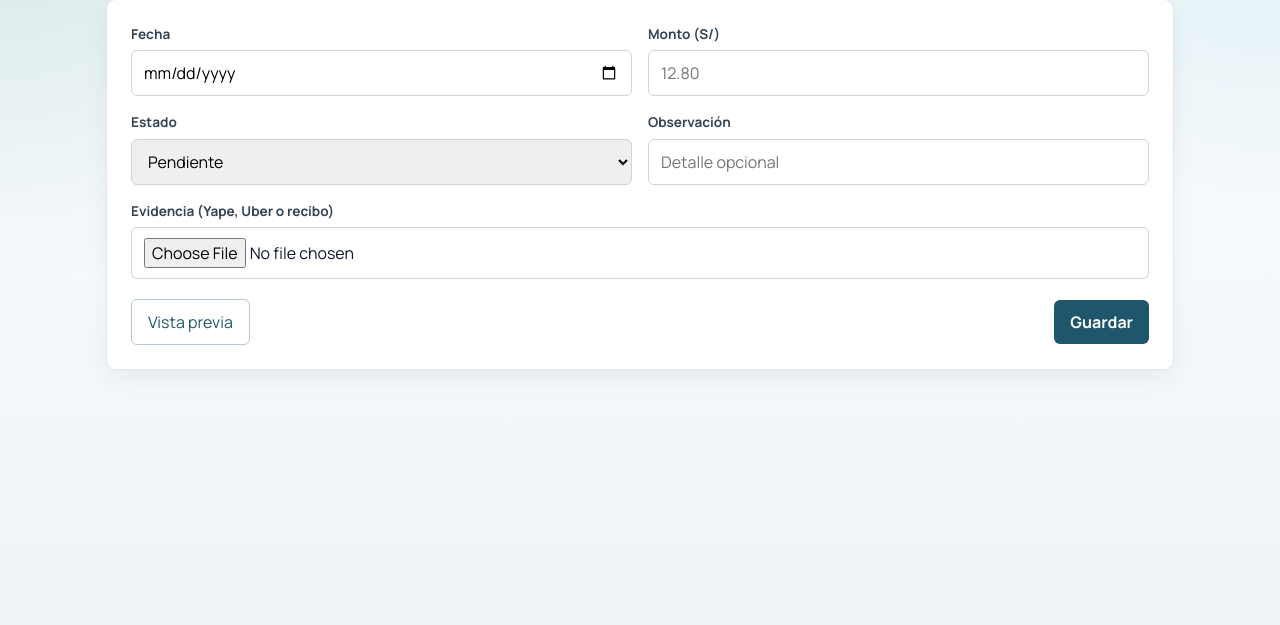
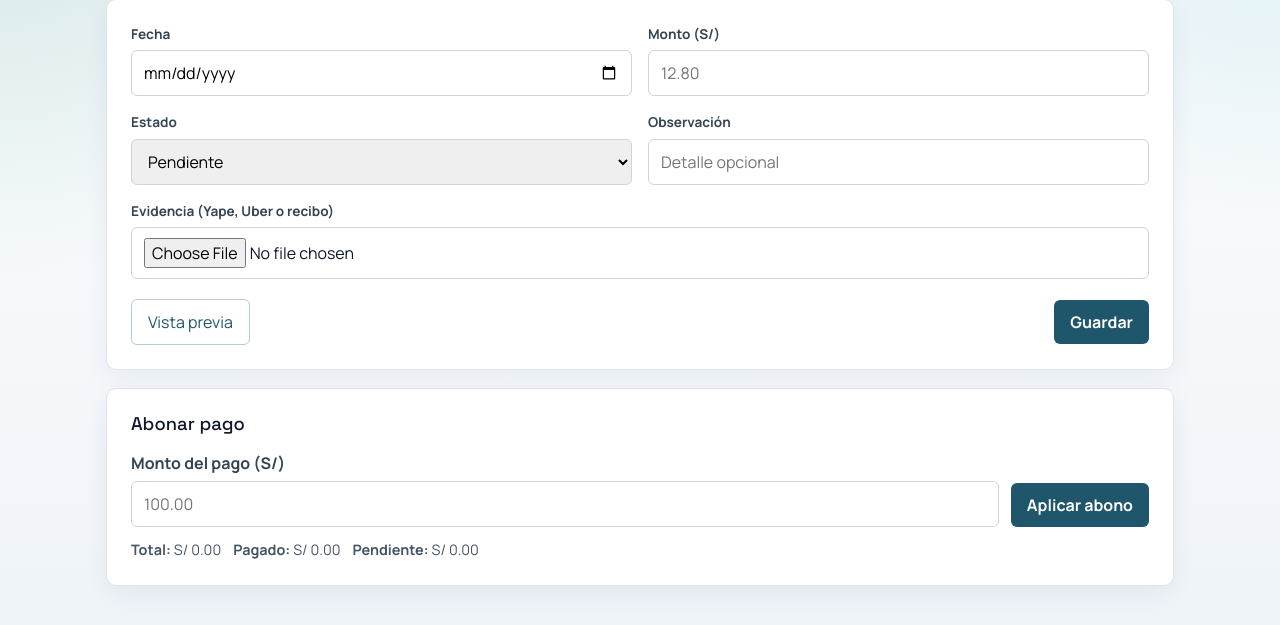
Before and after one commit to vdcconstrucciones123-doc/Control-de-proyectos, a Django app: page /ingresarmovilidad in a window 1280 px wide. Shown: the part 137-762 px from the top of the page. Run offline with Django 5.2, Linux system fonts and the light colour scheme; data that the repository does not hold is empty; some libraries are stand-ins or nearby versions.

Commit message:
Actualizar pagos y vista de movilidad

```diff
--- a/report_app/views.py
+++ b/report_app/views.py
@@ -41,6 +41,40 @@ INCIDENT_ENTRY_STATUSES = {"Abierto", "Cerrado", "Borrador"}
 logger = logging.getLogger(__name__)
 
 
+def _coerce_decimal(value):
+    if value is None:
+        return Decimal("0")
+    try:
+        return Decimal(str(value).replace(",", ".").strip())
+    except (InvalidOperation, TypeError, ValueError):
+        return Decimal("0")
+
+
+def _apply_partial_payment(payment_amount):
+    payment_total = _coerce_decimal(payment_amount)
+    if payment_total <= 0:
+        raise ValueError("El abono debe ser mayor a cero.")
+
+    remaining = payment_total
+    expenses = list(MobilityExpense.objects.all().order_by("date", "id"))
+    for expense in expenses:
+        if remaining <= 0:
+            break
+        if expense.amount <= expense.paid_amount:
+            expense.sync_status_from_payment()
+            expense.save(update_fields=["paid_amount", "status", "updated_at"])
+            continue
+
+        available = expense.amount - expense.paid_amount
+        applied = min(remaining, available)
+        expense.paid_amount += applied
+        remaining -= applied
+        expense.sync_status_from_payment()
+        expense.save(update_fields=["paid_amount", "status", "updated_at"])
+
+    return payment_total - remaining
+
+
 def mobility_expenses(request):
     expenses = MobilityExpense.objects.all()
     editing_id = request.GET.get("edit") or request.POST.get("expense_id")
@@ -51,6 +85,19 @@ def mobility_expenses(request):
     form_values = request.POST if request.method == "POST" else None
 
     if request.method == "POST":
+        payment_amount_value = (request.POST.get("payment_amount") or "").strip()
+        if payment_amount_value:
+            try:
+                _apply_partial_payment(payment_amount_value)
+            except ValueError as exc:
+                return render(request, "report_app/mobility_entry.html", {
+                    "expenses": expenses,
+                    "expense_to_edit": expense_to_edit,
+                    "form_values": form_values,
+                    "error": str(exc),
+                }, status=400)
+            return redirect("mobility_entry")
+
         if request.POST.get("action") == "delete":
             expense_to_delete = get_object_or_404(MobilityExpense, pk=request.POST.get("expense_id"))
             expense_to_delete.delete()
@@ -70,13 +117,16 @@ def mobility_expenses(request):
                 "error": "Ingresa una fecha y un monto mayor que cero.",
             }, status=400)
 
+        selected_status = request.POST.get("status") if request.POST.get("status") in dict(MobilityExpense.STATUS_CHOICES) else MobilityExpense.STATUS_PENDING
+        current_paid = expense_to_edit.paid_amount if expense_to_edit else Decimal("0")
         payload = {
             "date": date,
             "amount": amount,
+            "paid_amount": amount if selected_status == MobilityExpense.STATUS_PAID else min(current_paid, amount),
             "transport": "",
             "origin": "",
             "destination": "",
-            "status": request.POST.get("status") if request.POST.get("status") in dict(MobilityExpense.STATUS_CHOICES) else MobilityExpense.STATUS_PENDING,
+            "status": selected_status,
             "notes": (request.POST.get("notes") or "").strip(),
         }
         receipt = request.FILES.get("receipt")
@@ -86,9 +136,12 @@ def mobility_expenses(request):
         if expense_to_edit:
             for key, value in payload.items():
                 setattr(expense_to_edit, key, value)
+            expense_to_edit.sync_status_from_payment()
             expense_to_edit.save()
         else:
-            MobilityExpense.objects.create(**payload)
+            expense = MobilityExpense.objects.create(**payload)
+            expense.sync_status_from_payment()
+            expense.save(update_fields=["paid_amount", "status", "updated_at"])
         return redirect("mobility_entry")
 
     return render(request, "report_app/mobility_entry.html", {
@@ -100,16 +153,22 @@ def mobility_expenses(request):
         "form_status": expense_to_edit.status if expense_to_edit else "",
         "form_notes": expense_to_edit.notes if expense_to_edit else "",
         "total": sum((expense.amount for expense in expenses), Decimal("0")),
+        "total_paid": sum((expense.paid_amount for expense in expenses), Decimal("0")),
+        "total_pending": sum((expense.due_amount for expense in expenses), Decimal("0")),
     })
 
 
 def mobility_preview(request):
-    expenses = MobilityExpense.objects.all()
+    expenses = MobilityExpense.objects.all().order_by("date", "id")
+    for expense in expenses:
+        expense.sync_status_from_payment()
+        if expense.pk:
+            expense.save(update_fields=["paid_amount", "status", "updated_at"])
     return render(request, "report_app/mobility_preview.html", {
         "expenses": expenses,
         "total": sum((expense.amount for expense in expenses), Decimal("0")),
-        "total_paid": sum((expense.amount for expense in expenses if expense.status == MobilityExpense.STATUS_PAID), Decimal("0")),
-        "total_pending": sum((expense.amount for expense in expenses if expense.status == MobilityExpense.STATUS_PENDING), Decimal("0")),
+        "total_paid": sum((expense.paid_amount for expense in expenses), Decimal("0")),
+        "total_pending": sum((expense.due_amount for expense in expenses), Decimal("0")),
         "compact": True,
     })
 
--- a/templates/report_app/mobility_entry.html
+++ b/templates/report_app/mobility_entry.html
@@ -31,8 +31,8 @@
     .mobility-actions > div { display: flex; gap: 4px !important; flex-wrap: wrap; }
     .mobility-actions a, .mobility-actions button { font-size: .7rem; padding: 6px 7px; }
     .mobility-expenses-heading { font-size: .95rem !important; margin-bottom: 10px !important; }
-    .mobility-expenses-table { min-width: 570px !important; font-size: .72rem; }
-    .mobility-expenses-table th, .mobility-expenses-table td { padding: 6px 7px !important; }
+    .mobility-expenses-table { min-width: 520px !important; font-size: .68rem; }
+    .mobility-expenses-table th, .mobility-expenses-table td { padding: 5px 6px !important; }
   }
 </style>
 {% endblock %}
@@ -69,6 +69,23 @@
     </form>
   </section>
 
+  <section class="mobility-panel" style="margin-top: 18px;">
+    <h2 class="mobility-expenses-heading" style="margin: 0 0 16px; font-size: 1.15rem;">Abonar pago</h2>
+    <form method="post" style="display:flex; gap:12px; align-items:end; flex-wrap:wrap;">
+      {% csrf_token %}
+      <div style="min-width: 220px; flex:1;">
+        <label for="payment_amount" style="display:block; margin-bottom:6px; font-weight:700; color:#344452;">Monto del pago (S/)</label>
+        <input id="payment_amount" name="payment_amount" type="number" min="0.01" step="0.01" placeholder="100.00" style="width:100%; border:1px solid #cbd5dc; border-radius:6px; padding:10px 12px;">
+      </div>
+      <button type="submit" style="border:0; background:#1f566b; color:white; font-weight:700; border-radius:6px; padding:10px 16px;">Aplicar abono</button>
+    </form>
+    <div style="margin-top:12px; display:flex; gap:12px; flex-wrap:wrap; color:#456; font-size:.9rem;">
+      <span><strong>Total:</strong> S/ {{ total|floatformat:"2u" }}</span>
+      <span><strong>Pagado:</strong> S/ {{ total_paid|floatformat:"2u" }}</span>
+      <span><strong>Pendiente:</strong> S/ {{ total_pending|floatformat:"2u" }}</span>
+    </div>
+  </section>
+
   {% if expenses %}
   <section class="mobility-panel" style="margin-top: 18px;">
     <h2 class="mobility-expenses-heading" style="margin: 0 0 16px; font-size: 1.15rem;">Lista de gastos</h2>
@@ -79,6 +96,8 @@
             <th style="padding:10px 12px; text-align:left; border-bottom:1px solid #e7ecef;">Fecha</th>
             <th style="padding:10px 12px; text-align:left; border-bottom:1px solid #e7ecef;">Monto</th>
             <th style="padding:10px 12px; text-align:left; border-bottom:1px solid #e7ecef;">Estado</th>
+            <th style="padding:10px 12px; text-align:left; border-bottom:1px solid #e7ecef;">Pagado</th>
+            <th style="padding:10px 12px; text-align:left; border-bottom:1px solid #e7ecef;">Pendiente</th>
             <th style="padding:10px 12px; text-align:left; border-bottom:1px solid #e7ecef;">Evidencia</th>
             <th style="padding:10px 12px; text-align:left; border-bottom:1px solid #e7ecef;">Observación</th>
             <th style="padding:10px 12px; text-align:left; border-bottom:1px solid #e7ecef;">Acción</th>
@@ -90,6 +109,8 @@
             <td style="padding:10px 12px; border-bottom:1px solid #eef2f5;">{{ expense.date|date:"d/m/Y" }} <small style="color:#65717d;">({{ expense.date|date:"D"|lower }})</small></td>
             <td style="padding:10px 12px; border-bottom:1px solid #eef2f5;">S/ {{ expense.amount|floatformat:"2u" }}</td>
             <td style="padding:10px 12px; border-bottom:1px solid #eef2f5;">{{ expense.get_status_display }}</td>
+            <td style="padding:10px 12px; border-bottom:1px solid #eef2f5;">S/ {{ expense.paid_amount|floatformat:"2u" }}</td>
+            <td style="padding:10px 12px; border-bottom:1px solid #eef2f5;">S/ {{ expense.due_amount|floatformat:"2u" }}</td>
             <td style="padding:10px 12px; border-bottom:1px solid #eef2f5;">{% if expense.receipt %}<a href="{% url 'mobility_receipt' expense.id %}?from=entry">Ver</a>{% else %}-{% endif %}</td>
             <td style="padding:10px 12px; border-bottom:1px solid #eef2f5;">{{ expense.notes|default:"-" }}</td>
             <td style="padding:10px 12px; border-bottom:1px solid #eef2f5; white-space:nowrap;">
```
Also changed, not shown: report_app/models.py (+14 -0 lines), report_app/tests.py (+32 -2 lines), templates/report_app/mobility_preview.html (+6 -2 lines), report_app/migrations/0014_mobilityexpense_paid_amount.py (added).
